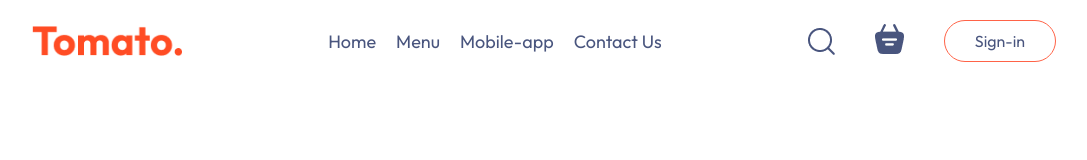
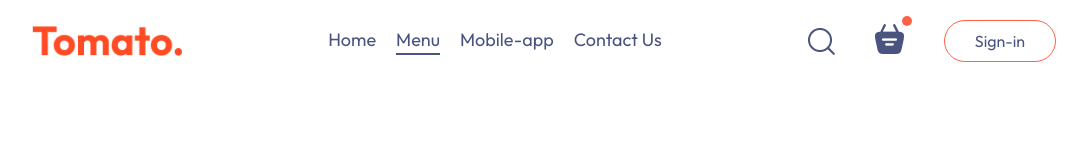
Before and after one commit to TDgraph/food-Delivery_app, a React (Create React App) app in the folder frontend/: page / in a window 1280 px wide. Shown: the top 160 px of the page, without its empty margins (96-1183 px from the left). Built offline with nearby package versions, Linux system fonts and the light colour scheme.

Commit message:
Day2
Created the pages (cart, home and place-order).
Added the state variable for the menu buttons using the onclick feature.

```diff
--- a/frontend/src/components/Navbar/Navbar.css
+++ b/frontend/src/components/Navbar/Navbar.css
@@ -42,3 +42,29 @@
 .navbar button:hover{
     background-color: #fff4f2;
 }
+
+/* adding the underline to the menu button */
+.navbar .active{
+    padding-bottom: 2px;
+    border-bottom: 2px solid #49557e;
+}
+
+/* provide the cursorpointer when the cursor hovers over the menu button */
+.navbar li{
+    cursor: pointer;
+}
+
+/* design the dot on the basket as a form of notification when an item is in the cart */
+.navbar-search-icon{
+    position: relative;
+}
+
+.navbar-search-icon .dot{
+    position: absolute;
+    min-width: 10px;
+    min-height: 10px;
+    background-color: tomato;
+    border-radius: 5px;
+    top: -8px;
+    right: -8px;
+}
--- a/frontend/src/components/Navbar/Navbar.jsx
+++ b/frontend/src/components/Navbar/Navbar.jsx
@@ -1,8 +1,11 @@
-import React from 'react'
+import React, { useState } from 'react'
 import './Navbar.css'
 import { assets } from '../../Assets/assets'
 
 const Navbar = () => {
+
+    // create the state variable
+    const [menu, setMenu] = useState("menu");
   return (
     <div className='navbar'>
         {/* import the logo image from the asset.js folder */}
@@ -10,10 +13,12 @@ const Navbar = () => {
 
       {/* create the navigation bar */}
       <ul className="navbar-menu">
-        <li>Home</li>
-        <li>Menu</li>
-        <li>Mobile-app</li>
-        <li>Contact Us</li>
+
+      {/* add the onclick menu to enable the underline feature move between the menu button when being clicked */}
+        <li onClick={()=>setMenu("home")} className={menu==="home"?"active":""}>Home</li>
+        <li onClick={()=>setMenu("menu")} className={menu==="menu"?"active":""}>Menu</li>
+        <li onClick={()=>setMenu("mobile-app")} className={menu==="mobile-app"?"active":""}>Mobile-app</li>
+        <li onClick={()=>setMenu("contact-us")} className={menu==="contact-us"?"active":""}>Contact Us</li>
       </ul>
 
       {/* import the search icon and basket icon from the assets folder */}
```
Also changed, not shown: frontend/src/pages/Cart/Cart.jsx (added, +12 -0 lines), frontend/src/pages/Home/Home.jsx (added, +12 -0 lines), frontend/src/pages/PlaceOrder/PlaceOrder.jsx (added, +12 -0 lines), frontend/src/pages/Cart/Cart.css (added), frontend/src/pages/Home/Home.css (added), frontend/src/pages/PlaceOrder/PlaceOrder.css (added).
